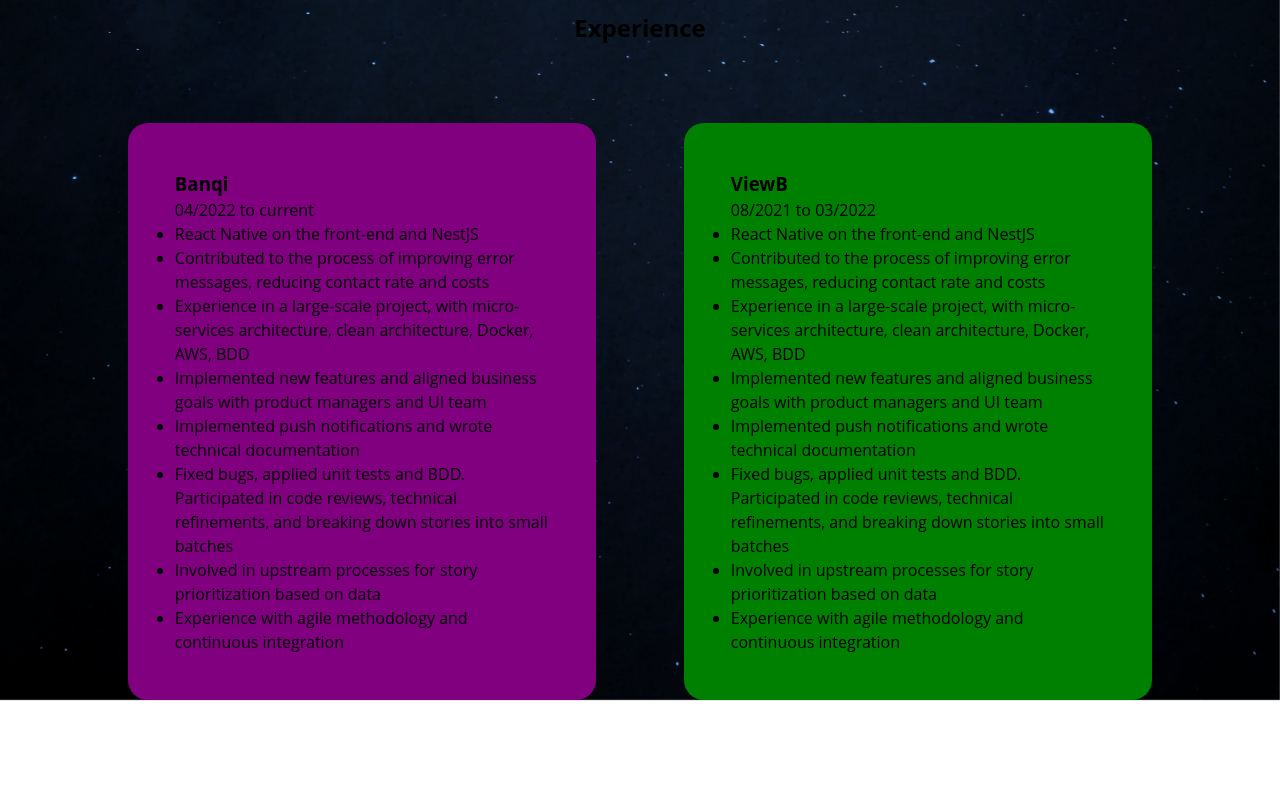
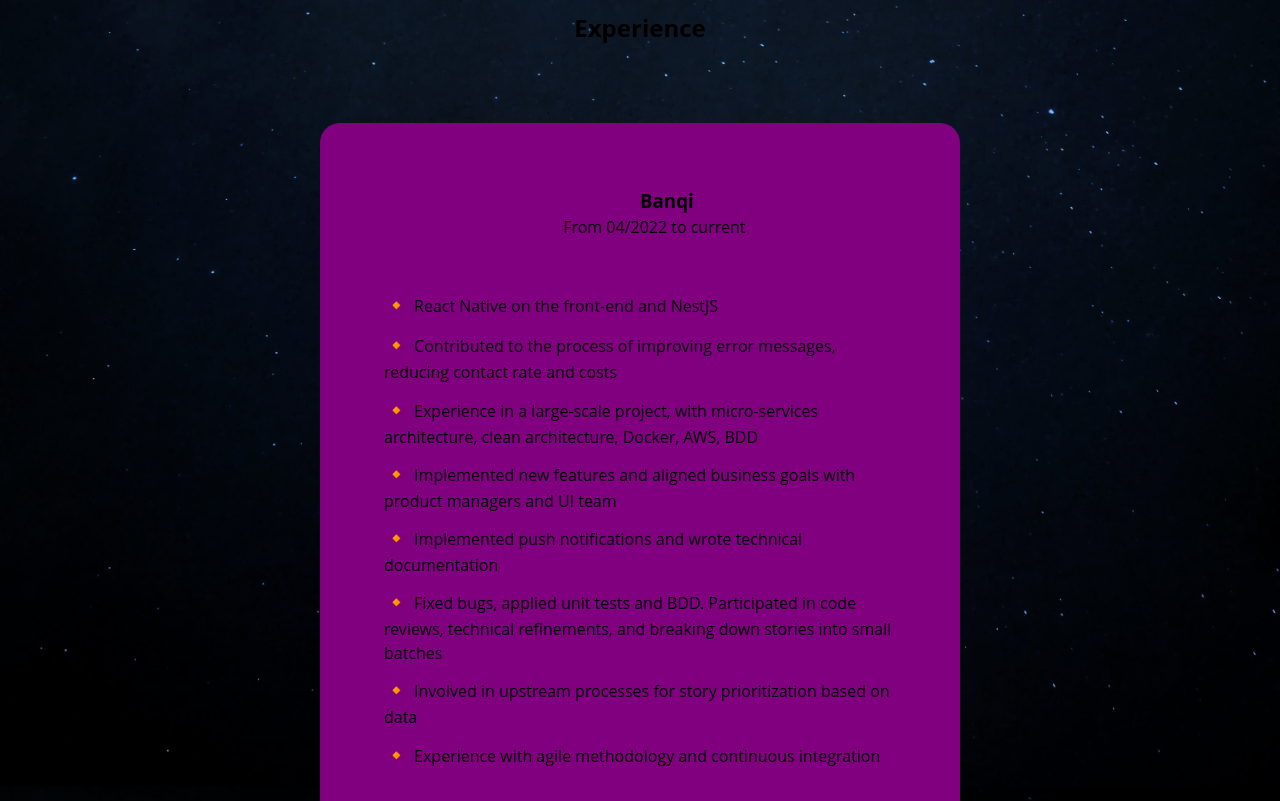
Before and after one commit to Rennatts/portfolio, a Next.js app: page / in a window 1280 px wide. Shown: the part 920-1721 px from the top of the page. Built offline with nearby package versions, Linux system fonts and the light colour scheme.

Commit message:
working on experience cards

```diff
--- a/src/pages/index.tsx
+++ b/src/pages/index.tsx
@@ -1,6 +1,6 @@
 import Image from 'next/image'
 import { Inter } from 'next/font/google'
-import styles from '@/styles/Home.module.css'
+import styles from '@/styles/Home.module.scss'
 import Link from 'next/link'
 import { motion } from 'framer-motion'
 import { Parallax } from 'react-parallax';
@@ -21,7 +21,7 @@
             <Link href="#about">01. About</Link>
           </li>
           <li className={styles.nav_item}>
-            <Link href="#experience">02. Work</Link>
+            <Link href="#experience">02. Experience</Link>
           </li>
           <li className={styles.nav_item}>
             <Link href="#experience">03. Skills</Link>
@@ -70,7 +70,7 @@
               <motion.div
                 initial={{ opacity: 0 }}
                 animate={{ opacity: 1 }}
-                transition={{ duration: 0.5 }}
+                transition={{ duration: 0.2 }}
                 style={{
                   display: "flex",
                   justifyContent: "center",
@@ -88,7 +88,7 @@
                   x: ["0%", "40%"],
                 }}
                 transition={{
-                  duration: 2,
+                  duration: 1.5,
                   ease: "linear",
                   loop: Infinity,
                 }}
@@ -104,14 +104,14 @@
                   style={{
                     width: "35%",
                     position: "relative",
-                    top: `${yPosition * 1.5}px`,
-                    zIndex: -10,
+                    top: `${yPosition * 1.7}px`,
+                    zIndex: -100,
                   }}
                   animate={{
                     x: ["0%", "100%"],
                   }}
                   transition={{
-                    duration: 2,
+                    duration: 1.5,
                     ease: "linear",
                     loop: Infinity,
                   }}
@@ -136,7 +136,7 @@
               <motion.p
               initial={{ opacity: 0, y: 60 }}
               animate={{ opacity: 1, y: 0 }}
-              transition={{ duration: 1, delay: 2.2 }}
+              transition={{ duration: 1, delay: 1.8 }}
               style={{marginRight: "10px"}}
               >
                 Full
@@ -144,7 +144,7 @@
               <motion.p
               initial={{ opacity: 0, y: 60 }}
               animate={{ opacity: 1, y: 0 }}
-              transition={{ duration: 1, delay: 2.4 }}
+              transition={{ duration: 1, delay: 2.0 }}
               style={{marginRight: "10px"}}
               >
                 Stack
@@ -152,27 +152,27 @@
               <motion.p
               initial={{ opacity: 0, y: 60 }}
               animate={{ opacity: 1, y: 0 }}
-              transition={{ duration: 1, delay: 2.6 }}
+              transition={{ duration: 1, delay: 2.2 }}
               >
                 Developer
               </motion.p>
             </motion.div>
           </div>
-          <div className={styles.coffee_box}>
+          <div className={styles.comet_box}>
             <motion.img
               src="/comet-01.png"
               alt="comet"
               className={styles.coffee}
               initial={{ opacity: 0, x: -400, y: -400 }}
               animate={{
-                opacity: [0, 1, 1, 0], // Added an additional keyframe for opacity
+                opacity: [0, 1, 1, 0],
                 x: [-400, 400],
                 y: [-400, 400],
               }}
               transition={{
                 duration: 4,
-                delay: 2,
-                times: [0, 0.5, 0.9, 1], // Added a new timing for the opacity keyframe
+                delay: 1.7,
+                times: [0, 0.5, 0.9, 1],
               }}
               width={250}
               height={224}
@@ -205,32 +205,38 @@
         <section id="experience" className={styles.experience}>
           <h2>Experience</h2>
           <div className={styles.experiences_list}>
-          <div className={styles.experience_01}>
-            <h3>Banqi</h3>
-            <span>04/2022 to current</span>
-            <ul>
-              <li>React Native on the front-end and NestJS</li>
-              <li>Contributed to the process of improving error messages, reducing contact rate and costs</li>
-              <li>Experience in a large-scale project, with micro-services architecture, clean architecture, Docker, AWS, BDD</li>
-              <li>Implemented new features and aligned business goals with product managers and UI team</li>
-              <li>Implemented push notifications and wrote technical documentation</li>
-              <li>Fixed bugs, applied unit tests and BDD. Participated in code reviews, technical refinements, and breaking down stories into small batches</li>
-              <li>Involved in upstream processes for story prioritization based on data</li>
-              <li>Experience with agile methodology and continuous integration</li>
-            </ul>
-          </div>
+            <motion.div
+              initial={{ opacity: 0, y: 60 }}
+              animate={{ opacity: 1, y: 0 }}
+              transition={{ duration: 1 }}
+            >
+            <div className={styles.experience_01}>
+              <h3>Banqi</h3>
+              <span>From 04/2022 to current</span>
+              <ul>
+                <li data-icon="🔸">React Native on the front-end and NestJS</li>
+                <li data-icon="🔸">Contributed to the process of improving error messages, reducing contact rate and costs</li>
+                <li data-icon="🔸">Experience in a large-scale project, with micro-services architecture, clean architecture, Docker, AWS, BDD</li>
+                <li data-icon="🔸">Implemented new features and aligned business goals with product managers and UI team</li>
+                <li data-icon="🔸">Implemented push notifications and wrote technical documentation</li>
+                <li data-icon="🔸">Fixed bugs, applied unit tests and BDD. Participated in code reviews, technical refinements, and breaking down stories into small batches</li>
+                <li data-icon="🔸">Involved in upstream processes for story prioritization based on data</li>
+                <li data-icon="🔸">Experience with agile methodology and continuous integration</li>
+              </ul>
+            </div>
+            </motion.div>
           <div className={styles.experience_02}>
             <h3>ViewB</h3>
-            <span>08/2021 to 03/2022</span>
+            <span>From 08/2021 to 03/2022</span>
             <ul>
-              <li>React Native on the front-end and NestJS</li>
-              <li>Contributed to the process of improving error messages, reducing contact rate and costs</li>
-              <li>Experience in a large-scale project, with micro-services architecture, clean architecture, Docker, AWS, BDD</li>
-              <li>Implemented new features and aligned business goals with product managers and UI team</li>
-              <li>Implemented push notifications and wrote technical documentation</li>
-              <li>Fixed bugs, applied unit tests and BDD. Participated in code reviews, technical refinements, and breaking down stories into small batches</li>
-              <li>Involved in upstream processes for story prioritization based on data</li>
-              <li>Experience with agile methodology and continuous integration</li>
+              <li data-icon="🔸">React Native on the front-end and NestJS</li>
+              <li data-icon="🔸">Contributed to the process of improving error messages, reducing contact rate and costs</li>
+              <li data-icon="🔸">Experience in a large-scale project, with micro-services architecture, clean architecture, Docker, AWS, BDD</li>
+              <li data-icon="🔸">Implemented new features and aligned business goals with product managers and UI team</li>
+              <li data-icon="🔸">Implemented push notifications and wrote technical documentation</li>
+              <li data-icon="🔸">Fixed bugs, applied unit tests and BDD. Participated in code reviews, technical refinements, and breaking down stories into small batches</li>
+              <li data-icon="🔸">Involved in upstream processes for story prioritization based on data</li>
+              <li data-icon="🔸">Experience with agile methodology and continuous integration</li>
             </ul>
           </div>
 
--- a/src/styles/Home.module.css
+++ b/src/styles/Home.module.scss
@@ -1,14 +1,14 @@
-.background_image_container {
+.background_image_container{
   background-image: url('./../images/viktor-forgacs-Bvo2-SNi0rw-unsplash.jpg');
   background-size: cover;
   background-position: center center;
   background-attachment: fixed;
   position: relative;
-  z-index: 0;
+  z-index: -100;
   transform-style: preserve-3d;
   perspective: 1000px;
   animation: animate 10s linear infinite;
-  height: 100%;
+  height: 170%;
 }
 
 
@@ -63,13 +63,6 @@
 }
 
 
-/* .topics_container{
-  height: 100vh;
-  margin-left: 10%;
-  margin-right: 10%;
-  margin-top: 5%;
-} */
-
 .about {
   width: 100%;
   transform: translateZ(-100px);
@@ -95,7 +88,6 @@
   flex-direction: column;
   overflow: "hidden";
   height: 100vh;
-}
 
   .intro{
     margin-top: 5%;
@@ -111,8 +103,13 @@
     justify-content: center;
   }
 
-.astronaut{
-  z-index: 100;
+  .comet_box {
+    content: '';
+    position: absolute;
+    top: 0;
+    left: 0;
+    z-index: 1;
+  }
 }
 
 
@@ -125,25 +122,15 @@
 
 } */
 
-.coffee_box {
-  content: '';
-  position: absolute;
-  top: 0;
-  left: 0;
-  z-index: 1;
-}
 
-.coffee_box{
-  display: flex;
-  justify-content: center;
-  align-items: center;
-  flex-direction: column;
-}
+// .coffee_box{
+//   display: flex;
+//   justify-content: center;
+//   align-items: center;
+//   flex-direction: column;
+// }
 
 .turn_coffee_code{
-  /* font-size: 22px;
-  text-align: center;
-  margin-left: -35px; */
   margin-top: 13%;
   text-align: center;
   white-space: nowrap;
@@ -177,16 +164,15 @@
   justify-content: column;
   flex-direction: column;
   overflow: "hidden";
-  height: 80%;
-}
+  height: 200vh;
 
   .experiences_list{
     display: grid;
     list-style-type: none;
-  grid-template-columns: 1.2fr 1.2fr;
+    grid-template-columns: 1.2fr;
     grid-gap: 5.5em;
-  margin-left: 10%;
-  margin-right: 10%;
+    margin-left: 25%;
+    margin-right: 25%;
     margin-top: 6%;
   }
 
@@ -194,14 +180,63 @@
     background-color: purple;
     padding: 10%;
     border-radius: 20px;
-  z-index: 10;
+    z-index: 100;
+
+    h3 {
       position: relative;
+      left: 50%;
+    }
+    span{
+      position: relative;
+      left: 35%;
+    }
+
+    ul{
+      margin-top: 10%;
+    }
+
+    ul li{
+      list-style: none;
+      margin-top: 2%;
+    }
+
+    ul li::before {
+      content: attr(data-icon);
+      font-size: 1.25em;
+      margin-right: 1%;
+    }
   }
 
   .experience_02 {
     background-color: green;
     padding: 10%;
     border-radius: 20px;
-  z-index: 10;
+    z-index: 100;
+
+    h3 {
       position: relative;
+      left: 50%;
     }
+
+    span{
+      position: relative;
+      left: 35%;
+    }
+
+    ul{
+      margin-top: 10%;
+    }
+
+    ul li{
+      list-style: none;
+      margin-top: 2%;
+    }
+
+    ul li::before {
+      content: attr(data-icon);
+      font-size: 1.25em;
+      margin-right: 1%;
+    }
+  }
+
+}
```
Lines whose indentation alone changed are shown as unchanged.
